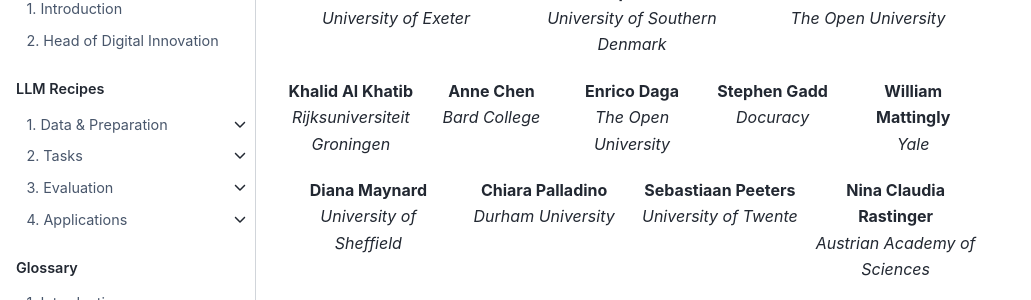
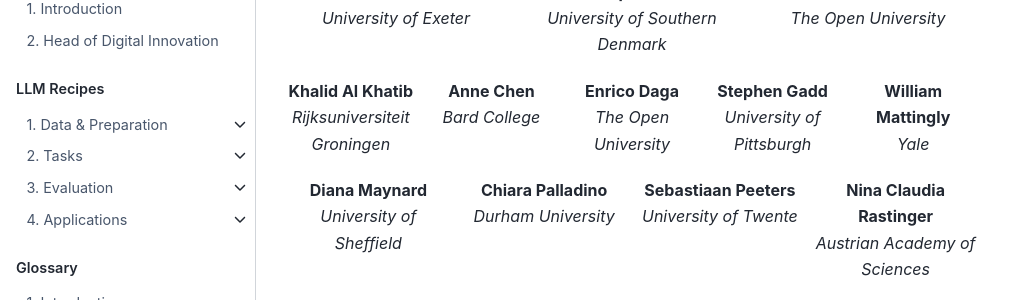
Before and after one commit to pelagios/llm-lod-enriching-heritage, a Jupyter Book: the page built from intro.md, in a window 1280 px wide and 900 px high. Shown: the part 323-623 px from the top of the window, without its empty margins (0-1031 px from the left). Built offline with Jupyter Book 1.0.4 settings and Sphinx 7.4.7 and the Sphinx Book theme 1.1.4, drawn with Linux system fonts in a browser that asks for light colours; pages that are not in the unit, such as notebooks, are missing from menus.

Commit message:
Update intro.md
Updated Stephen's org

```diff
--- a/intro.md
+++ b/intro.md
@@ -15,7 +15,7 @@
     <div><strong>Khalid Al Khatib</strong><br><em>Rijksuniversiteit Groningen</em></div>
     <div><strong>Anne Chen</strong><br><em>Bard College</em></div>
     <div><strong>Enrico Daga</strong><br><em>The Open University</em></div>
-    <div><strong>Stephen Gadd</strong><br><em>Docuracy</em></div>
+    <div><strong>Stephen Gadd</strong><br><em>University of Pittsburgh</em></div>
     <div><strong>William Mattingly</strong><br><em>Yale</em></div>
   </div>
   <!-- Second row: 4 people -->
```
